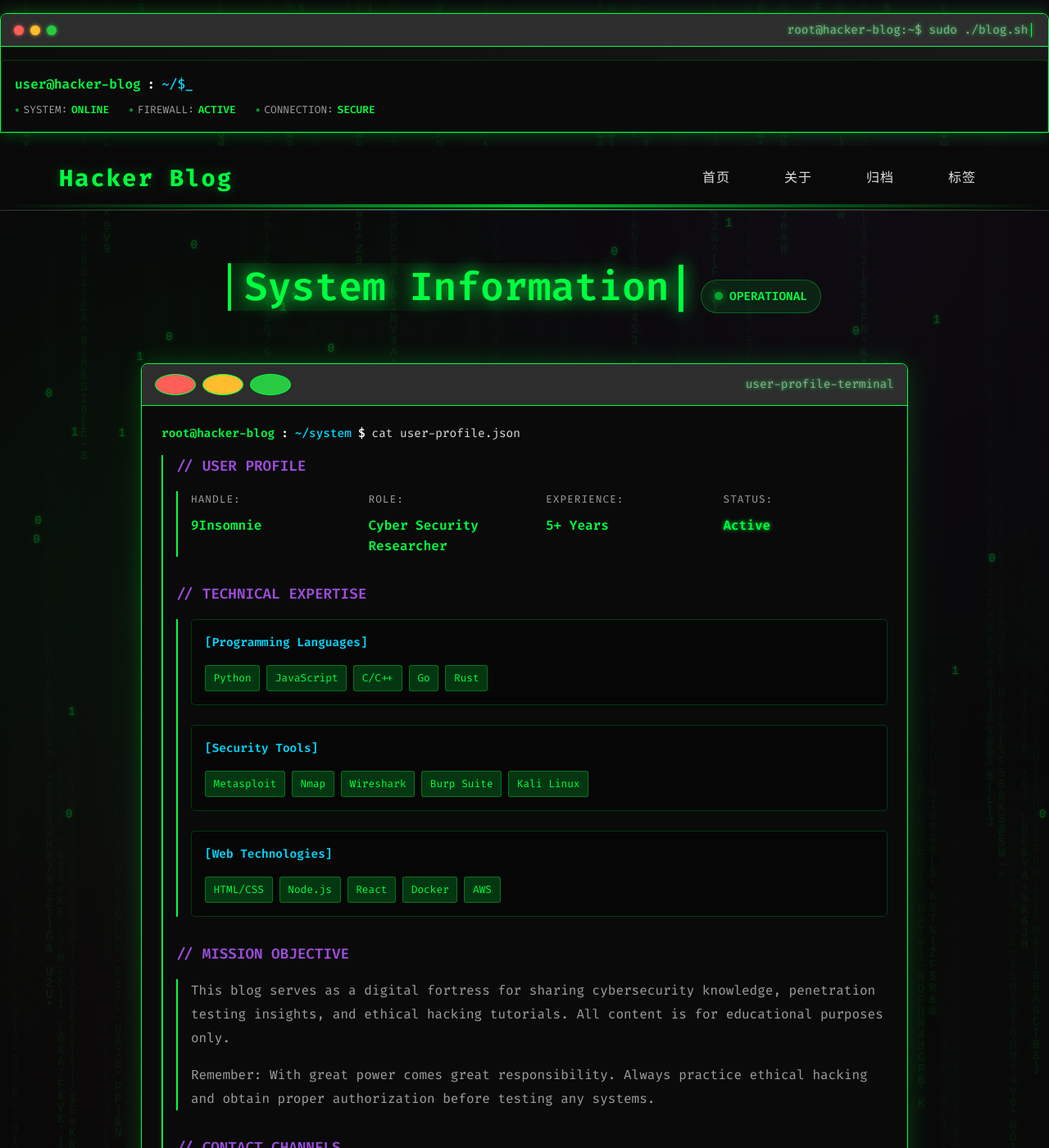
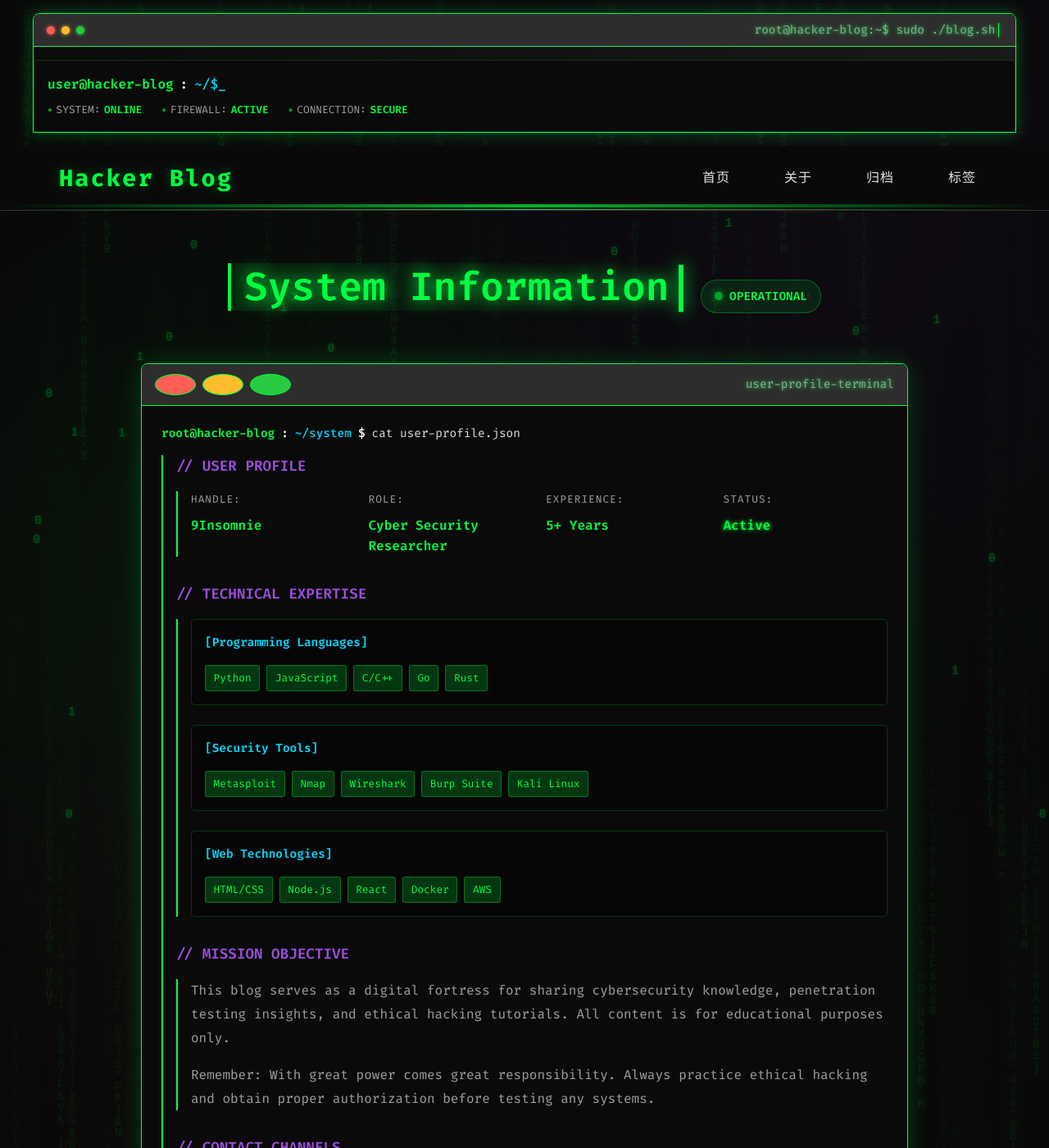
Before and after one commit to 9Insomnie/9Insomnie.github.io, a Jekyll site: the page built from about.md, in a window 1280 px wide and 1400 px high. Shown: the whole window at 82% size. Built offline with Jekyll 4.4.1, drawn with Linux system fonts in a browser that asks for light colours.

Commit message:
style: 统一调整终端按钮尺寸为10px并优化布局
- 将多个文件中的终端按钮尺寸从12px统一调整为10px
- 调整终端容器的最大宽度和边距
- 移除终端显示中的flex-wrap属性以防止内容换行
- 更新博客文章分类和标签为"红队"

```diff
--- a/_includes/hacker-header.html
+++ b/_includes/hacker-header.html
@@ -45,7 +45,8 @@
     background: linear-gradient(135deg, #0a0a0a 0%, #1a1a1a 100%);
     border: 1px solid #00ff41;
     border-radius: 8px 8px 0 0;
-    margin: 1rem 0;
+    margin: 1rem auto;
+    max-width: 1200px;
     overflow: hidden;
     box-shadow: 0 0 20px rgba(0, 255, 65, 0.3);
 }
@@ -65,8 +66,8 @@
 }
 
 .terminal-btn {
-    width: 12px;
-    height: 12px;
+    width: 10px;
+    height: 10px;
     border-radius: 50%;
     display: inline-block;
     cursor: pointer;
--- a/_includes/simple-terminal.html
+++ b/_includes/simple-terminal.html
@@ -54,8 +54,8 @@
 }
 
 .simple-terminal .terminal-dot {
-    width: 12px;
-    height: 12px;
+    width: 10px;
+    height: 10px;
     border-radius: 50%;
 }
 
--- a/_includes/terminal-display.html
+++ b/_includes/terminal-display.html
@@ -62,8 +62,8 @@
 }
 
 .terminal-dot {
-    width: 12px;
-    height: 12px;
+    width: 10px;
+    height: 10px;
     border-radius: 50%;
     display: inline-block;
     flex-shrink: 0;
--- a/about.md
+++ b/about.md
@@ -250,8 +250,8 @@
 }
 
 .btn {
-    width: 12px;
-    height: 12px;
+    width: 10px;
+    height: 10px;
     border-radius: 50%;
     display: inline-block;
 }
--- a/assets/css/terminal-fix.css
+++ b/assets/css/terminal-fix.css
@@ -26,8 +26,8 @@
 }
 
 .terminal-dot {
-    width: 12px;
-    height: 12px;
+    width: 10px;
+    height: 10px;
     border-radius: 50%;
     display: inline-block;
     flex-shrink: 0;
@@ -72,7 +72,7 @@
     margin-bottom: 0.5rem;
     font-family: 'Fira Code', monospace;
     font-size: 0.85rem;
-    flex-wrap: wrap;
+    /* Removed flex-wrap to prevent wrapping */
     line-height: 1.4;
 }
 
```
Also changed, not shown: _posts/2025-12-03-Async BOF.md (+2 -2 lines).
